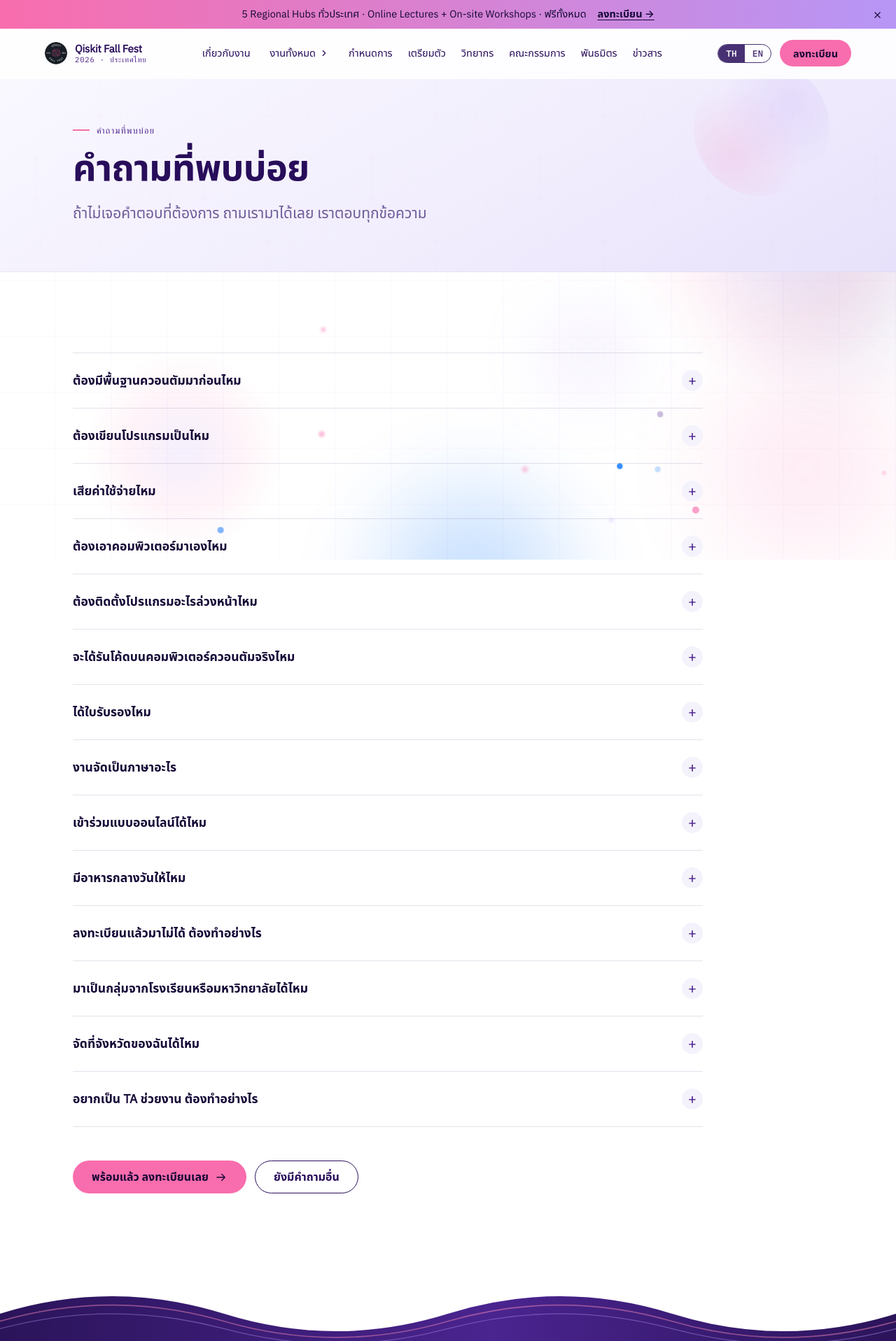
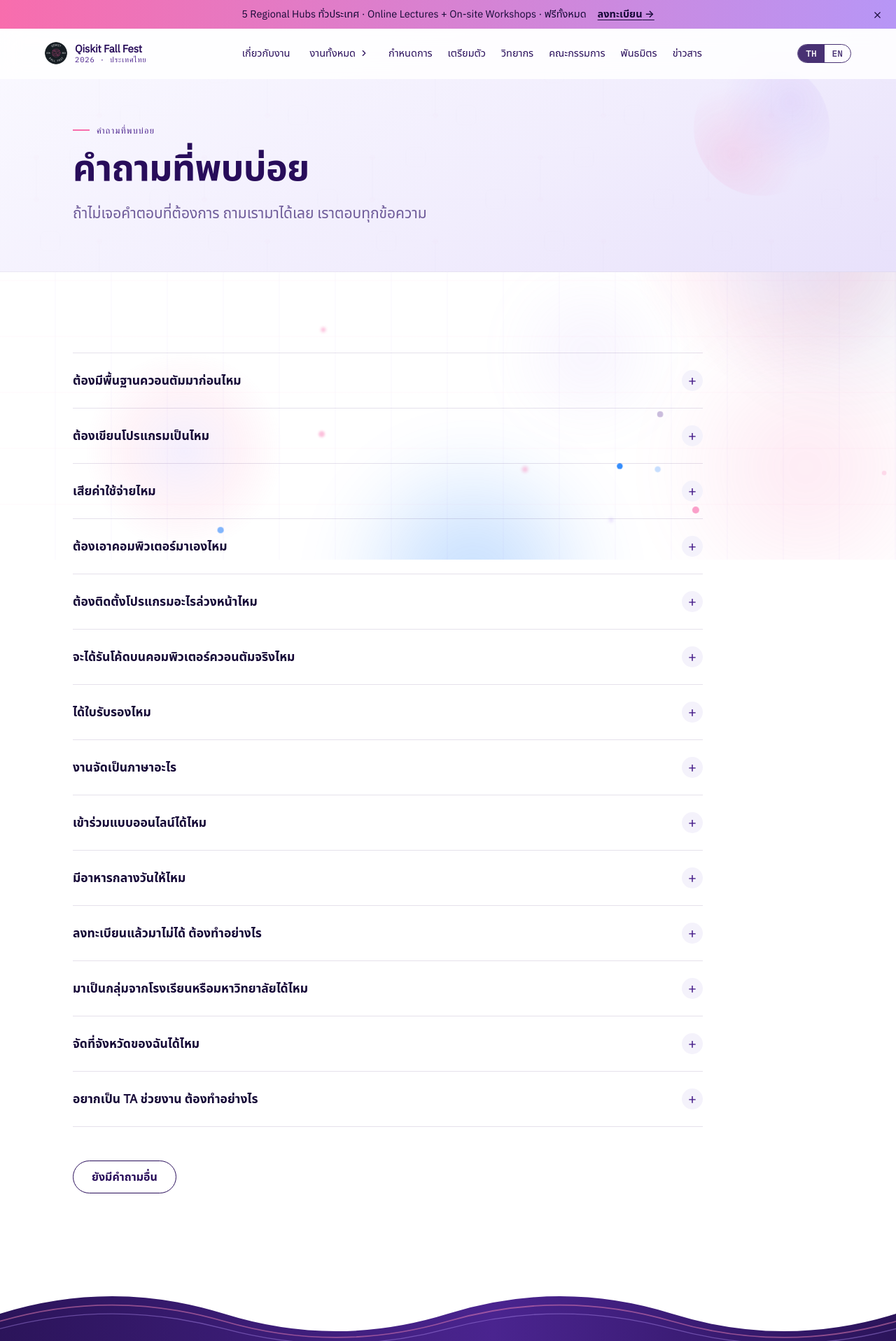
Before and after one commit to Bright2704/qtt2026, a Next.js app: page /faq in a window 1280 px wide. Shown: the top 1917 px of the page at 70% size. Built offline with nearby package versions, Linux system fonts and the light colour scheme; a web font is replaced by a local one.

Commit message:
Fix register

```diff
--- a/app/about/page.tsx
+++ b/app/about/page.tsx
@@ -245,10 +245,10 @@ export default function About() {
         </div>
 
         <div className="btn-row" style={{ marginTop: 40 }}>
-          <Link className="btn btn--primary" href="/register">
+          {/* <Link className="btn btn--primary" href="/register">
             {t({ th: "ลงทะเบียนเข้าร่วม", en: "Register to attend" })}
             <Icon name="i-arrow" size={18} />
-          </Link>
+          </Link> */}
           <Link className="btn btn--secondary" href="/programme">
             {t({ th: "ดูกำหนดการ", en: "See the programme" })}
           </Link>
--- a/app/faq/page.tsx
+++ b/app/faq/page.tsx
@@ -31,10 +31,10 @@ export default function Faq() {
         </div>
 
         <div className="btn-row" style={{ marginTop: 48 }}>
-          <Link className="btn btn--primary" href="/register">
+          {/* <Link className="btn btn--primary" href="/register">
             {t({ th: "พร้อมแล้ว ลงทะเบียนเลย", en: "Ready? Register now" })}
             <Icon name="i-arrow" size={18} />
-          </Link>
+          </Link> */}
           <Link className="btn btn--secondary" href="/contact">
             {t({ th: "ยังมีคำถามอื่น", en: "Still have a question" })}
           </Link>
--- a/app/page.tsx
+++ b/app/page.tsx
@@ -111,10 +111,10 @@ export default function Home() {
             </p>
 
             <div className="btn-row">
-              <Link className="btn btn--primary btn--shimmer" href="/register">
+              {/* <Link className="btn btn--primary btn--shimmer" href="/register">
                 <span>{t({ th: "ลงทะเบียนฟรี", en: "Register free" })}</span>
                 <Icon name="i-arrow" size={18} />
-              </Link>
+              </Link> */}
               <Link className="btn btn--secondary" href="/programme">
                 {t({ th: "ดูกำหนดการ", en: "See the programme" })}
               </Link>
--- a/app/programme/page.tsx
+++ b/app/programme/page.tsx
@@ -100,10 +100,10 @@ export default function Programme() {
         </div>
 
         <div className="btn-row" style={{ marginTop: 40 }}>
-          <Link className="btn btn--primary" href="/register">
+          {/* <Link className="btn btn--primary" href="/register">
             {t({ th: "ลงทะเบียนเข้าร่วม", en: "Register to attend" })}
             <Icon name="i-arrow" size={18} />
-          </Link>
+          </Link> */}
           <Link className="btn btn--secondary" href="/learn">
             {t({ th: "เตรียมตัวก่อนวันงาน", en: "Prepare for the day" })}
           </Link>
--- a/components/Nav.tsx
+++ b/components/Nav.tsx
@@ -194,9 +194,9 @@ export default function Nav() {
               <span>EN</span>
             </button>
           </div>
-          <Link className="btn btn--primary btn--sm" href="/register">
+          {/* <Link className="btn btn--primary btn--sm" href="/register">
             {t({ th: "ลงทะเบียน", en: "Register" })}
-          </Link>
+          </Link> */}
           <button
             ref={burgerRef}
             className="nav__burger"
@@ -309,9 +309,9 @@ export default function Nav() {
       {/* ปุ่มลงทะเบียนติดล่างจอบนมือถือ */}
       {!sheetOpen && (
         <div className="mobile-cta">
-          <Link className="btn btn--primary btn--block" href="/register">
+          {/* <Link className="btn btn--primary btn--block" href="/register">
             {t({ th: "ลงทะเบียนฟรี", en: "Register free" })} →
-          </Link>
+          </Link> */}
         </div>
       )}
 
```
Also changed, not shown: app/register/page.tsx (line endings or trailing spaces).
